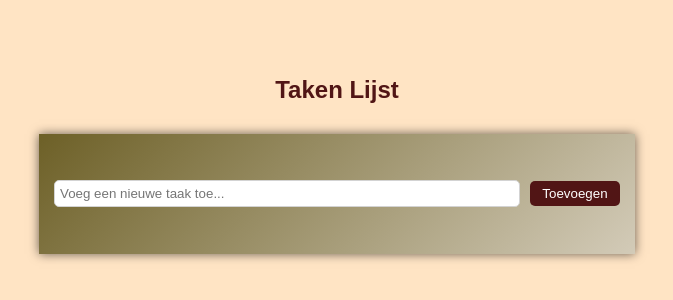
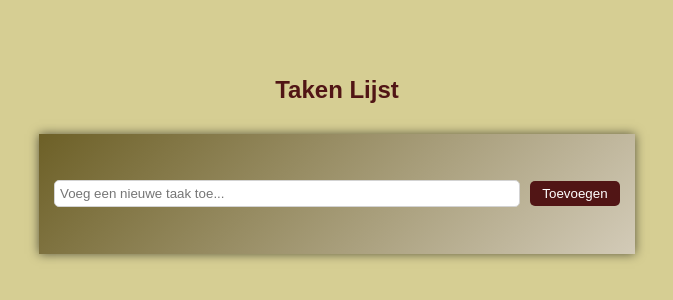
Before and after one commit to jwinoto/todo_list, a plain HTML site: page index.html in a window 1280 px wide. Shown: the part 228-528 px from the top of the page, without its empty margins (303-976 px from the left). Drawn offline with Linux system fonts and the light colour scheme.

Commit message:
Update todo.css

```diff
--- a/todo.css
+++ b/todo.css
@@ -9,7 +9,7 @@ body {
     align-items: center;
     justify-content: center;
     height: 100vh;
-    background-color: bisque;
+    background-color: #d6ce93;
 }
 
 #container{
```
